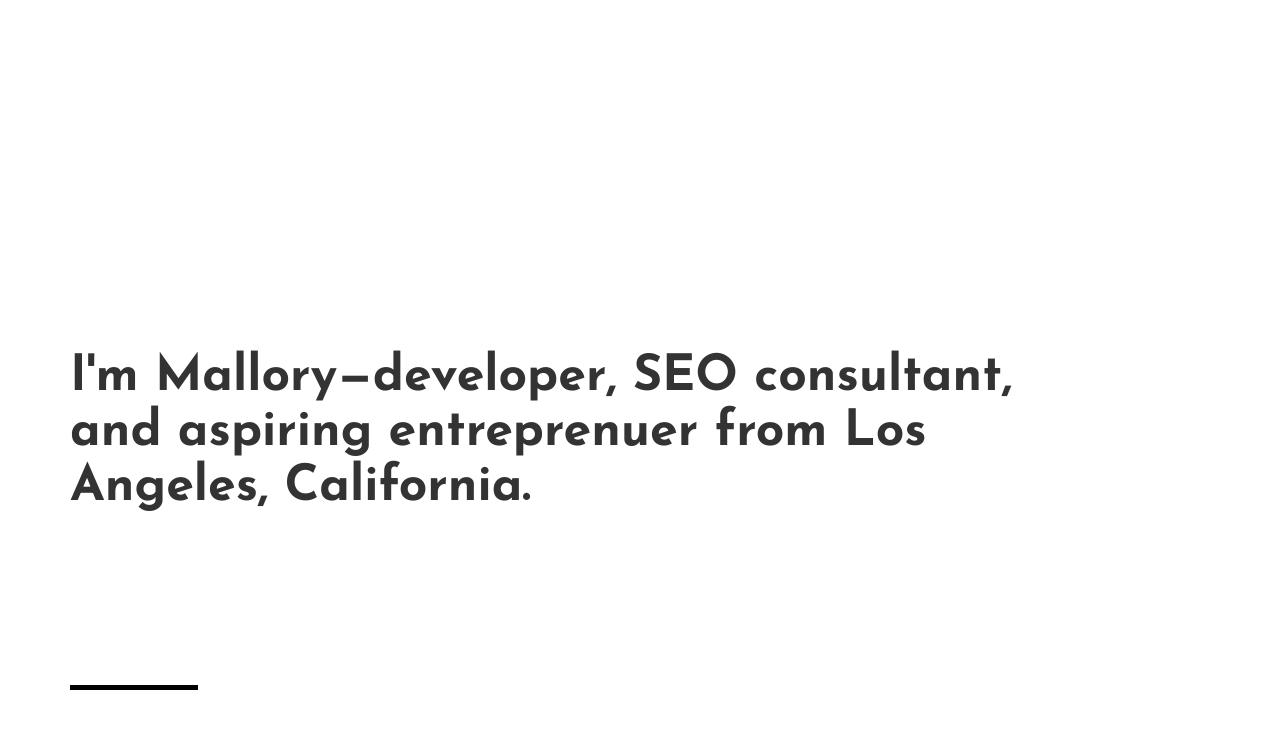
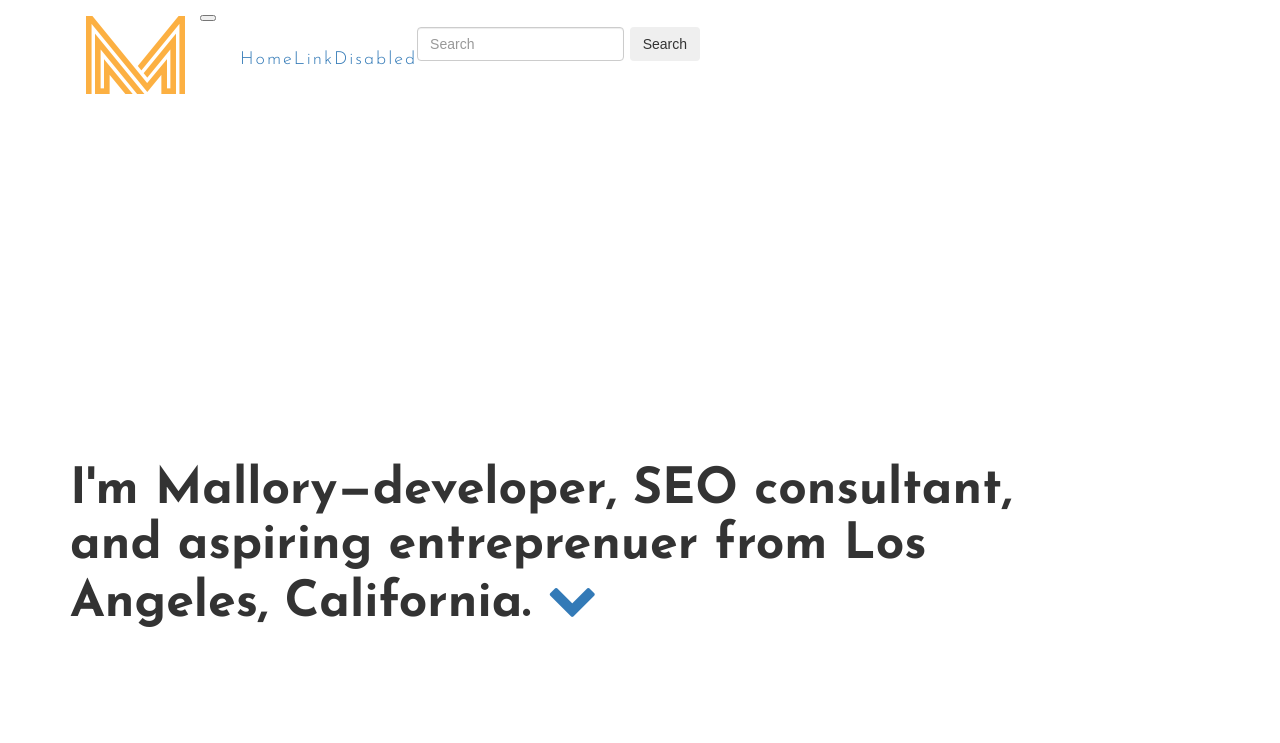
Before and after one commit to malloryporche/dev, a plain HTML site: page index.html in a window 1280 px wide. Shown: the top 743 px of the page. Drawn offline with nearby package versions, Linux system fonts and the light colour scheme.

Commit message:
Added basic nav, no styling

```diff
--- a/index.html
+++ b/index.html
@@ -38,13 +38,39 @@ src="https://code.jquery.com/jquery-3.2.1.slim.min.js" integrity="sha256-k2WSCIe
 	<link href="./css/media.css" rel="stylesheet" />
 
 </head>
-<body class="container" id="page-top">
+<body class="container">
 
+	<nav class="navbar navbar-toggleable-md bg-faded">
+	  <button class="navbar-toggler navbar-toggler-right" type="button" data-toggle="collapse" data-target="#navbarSupportedContent" aria-controls="navbarSupportedContent" aria-expanded="false" aria-label="Toggle navigation">
+	    <span class="navbar-toggler-icon"></span>
+			<span class="navbar-toggler-icon"></span>
+			<span class="navbar-toggler-icon"></span>
+	  </button>
+	  <a class="navbar-brand" href="#"><img src="imgs/logo.png" alt="Mallory-Burke-Software-Developer"></a>
 
+	  <div class="collapse navbar-collapse" id="navbarSupportedContent">
+	    <ul class="navbar-nav mr-auto">
+	      <li class="nav-item active">
+	        <a class="nav-link" href="#">Home <span class="sr-only">(current)</span></a>
+	      </li>
+	      <li class="nav-item">
+	        <a class="nav-link" href="#">Link</a>
+	      </li>
+	      <li class="nav-item">
+	        <a class="nav-link disabled" href="#">Disabled</a>
+	      </li>
+	    </ul>
+	    <form class="form-inline my-2 my-lg-0">
+	      <input class="form-control mr-sm-2" type="text" placeholder="Search">
+	      <button class="btn btn-outline-success my-2 my-sm-0" type="submit">Search</button>
+	    </form>
+	  </div>
+	</nav>
 
 <header class="row">
 	<div class="col-lg-11 col-sm-12">
-	<h1>I&#39;m Mallory&mdash;developer, SEO consultant, and aspiring entreprenuer from Los Angeles, California.</h1>
+	<h1>I&#39;m Mallory&mdash;developer, SEO consultant, and aspiring entreprenuer from Los Angeles, California. <a href="#page-top"><i class="fa fa-chevron-down"></i></a></h1>
+
 	</div>
 
 	<hr class="col-lg-1" />
--- a/scss/style.scss
+++ b/scss/style.scss
@@ -58,7 +58,7 @@ div.columns{
 .nav {
 	margin-top: 20px;
 	li {
-		display: inline-block;
+		// display: inline-block;
 		text-transform: uppercase;
 		font-size: 22px;
 		letter-spacing: 2px;
```
Also changed, not shown: css/style.css, 1 other file.
